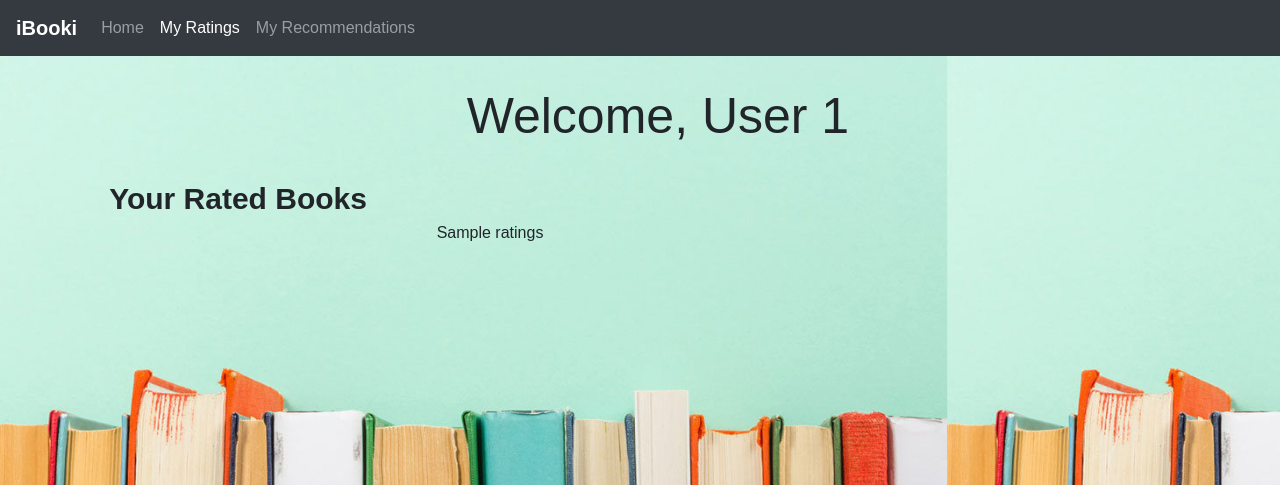
After one commit to FaiZaman/iBooki, a Flask app: template templates/ratings.html in a window 1280 px wide. The commit adds this page. Shown: the top 485 px of the page. Run offline with Flask 2, Linux system fonts and the light colour scheme; the template is opened without the code that fills it: most values are stand-ins (such as "Sample title", 1, 10 or a date in 2020); parts of the project's set-up code (start-up, migrations or seed data) failed here and were passed over; some libraries are stand-ins or nearby versions.

```diff
--- a/recommender.py
+++ b/recommender.py
@@ -41,7 +41,6 @@ def recommend_books(predictions, userID, books, ratings, num_recommendations=5):
         (pd.DataFrame(user_predictions).reset_index(), how='left', left_on='bookID', right_on="bookID").rename\
         (columns = {user_index_ID: 'Predictions'}).sort_values('Predictions', ascending=False).iloc[:num_recommendations, :-1])
 
-    print(recommendations)
     return user_data, recommendations
 
 predictions, books, ratings = read_and_predict()
--- a/server.py
+++ b/server.py
@@ -1,5 +1,6 @@
 from flask import Flask, url_for, render_template, request, redirect, make_response
 import pandas as pd
+import recommender
 
 # create app and read in users
 app = Flask(__name__)
@@ -9,13 +10,19 @@ def home():
     return render_template("index.html")
 
 
-@app.route("/profile/<userID>")
-def profile(userID):
+@app.route("/ratings/<userID>")
+def ratings(userID):
 
     user_ratings = get_user_ratings(int(userID))
-    print(user_ratings)
+    return render_template("ratings.html", id=userID, ratings=user_ratings.to_html(index=False))
 
-    return render_template("profile.html", id=userID, ratings=user_ratings.to_html())
+
+@app.route("/recommendations/<userID>")
+def recommendations(userID):
+
+    predictions, books, ratings = recommender.read_and_predict()
+    user_data, user_recommendations = recommender.recommend_books(predictions, int(userID), books, ratings, num_recommendations=5)
+    return render_template("recommendations.html", id=userID, recommendations=user_recommendations.to_html(index=False))
 
 
 @app.route("/validate", methods = ['POST'])
@@ -53,8 +60,18 @@ def addNewUser():
 
 def get_user_ratings(userID):
 
+    # read in ratings and take only the ones rated by current user
     ratings = pd.read_csv("dataset/ratings.csv")
     user_ratings = ratings.loc[ratings['userID'] == userID]
+
+    # remove user ID column and sory by book ID
+    user_ratings = user_ratings.drop(['userID'], axis=1)
+    user_ratings = user_ratings.sort_values(by=['bookID'])
+
+    # Add book title and genre
+    books = pd.read_csv("dataset/books.csv")
+    user_ratings = (user_ratings.merge(books, how='left', left_on='bookID', right_on='bookID'))
+
     return user_ratings
 
 
--- a/static/js/frontend.js
+++ b/static/js/frontend.js
@@ -18,7 +18,7 @@ $(document).ready(function(){
             },
             type: 'POST',
             success: function(){
-                window.location.href = "/profile/" + userID
+                window.location.href = "/ratings/" + userID
             },
             error: function(){
                 alert("User ID is invalid. Please try again.")
@@ -38,7 +38,7 @@ $(document).ready(function(){
             },
             type: 'POST',
             success: function(){
-                window.location.href = "/profile/" + userID
+                window.location.href = "/ratings/" + userID
             },
             error: function(){
                 alert("This ID already exists. Please choose a different ID.")
--- /dev/null
+++ b/templates/ratings.html
@@ -0,0 +1,37 @@
+{% extends "base.html" %}
+
+{% block title %}
+iBooki | My Profile
+{% endblock %}
+
+{% block nav %}
+<li class="nav-item">
+    <a class="nav-link" href="/">Home</a>
+</li>
+<li class="nav-item active">
+    <a class="nav-link" href="#">My Ratings<span class="sr-only">(current)</span></a>
+</li>
+<li class="nav-item">
+    <a class="nav-link" href="/recommendations.html">My Recommendations</a>
+</li>
+{% endblock %}
+
+{% block content %}
+<div class="row">
+    <div class="col-md-6 offset-md-4">
+        <h1 class="welcome">Welcome, User {{ id }}</h1>
+    </div>
+</div>
+
+<div class="row">
+    <div class="col-md-6 offset-md-1 recommendations">
+        <b>Your Rated Books</b>
+    </div>
+</div>
+
+<div class="row">
+    <div class="col-md-6 offset-md-4">
+        {{ ratings | safe }}
+    </div>
+</div>
+{% endblock %}
```
Also changed, not shown: templates/recommendations.html (renamed from templates/profile.html, +11 -4 lines).
